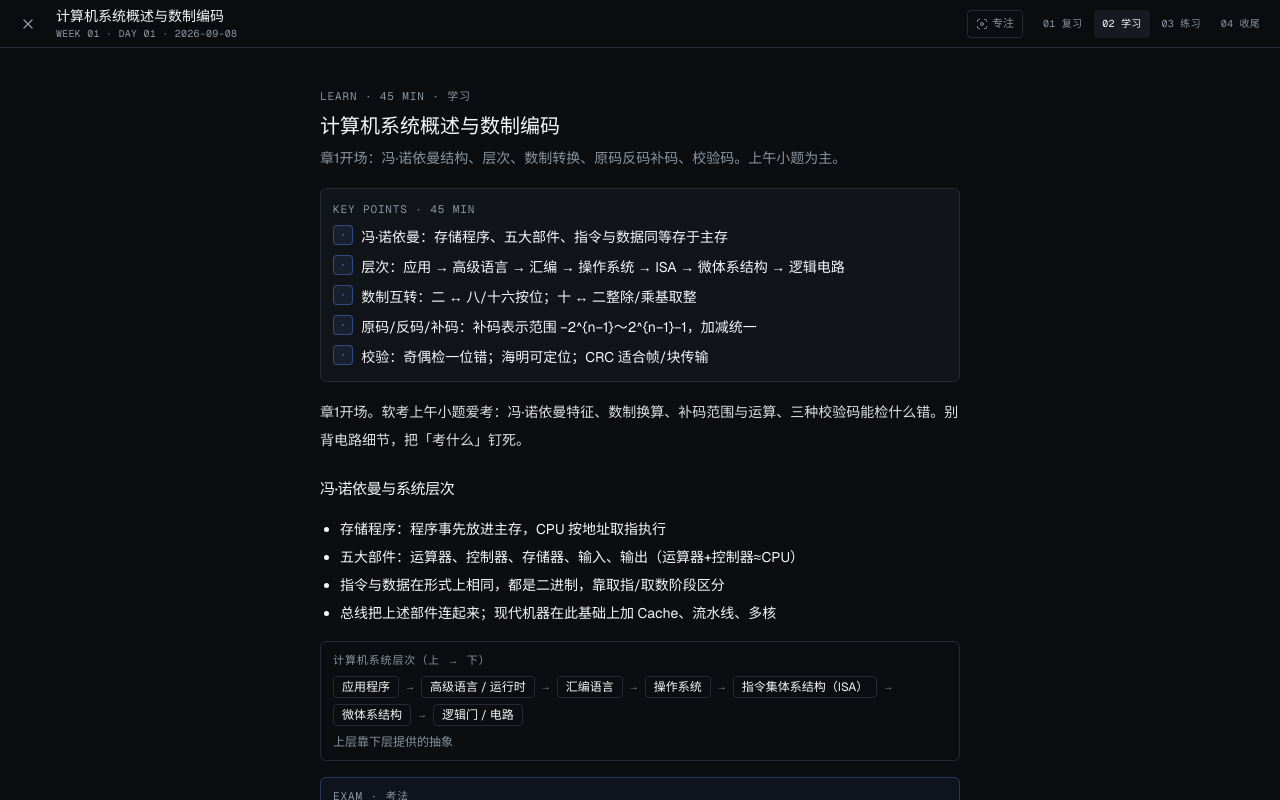
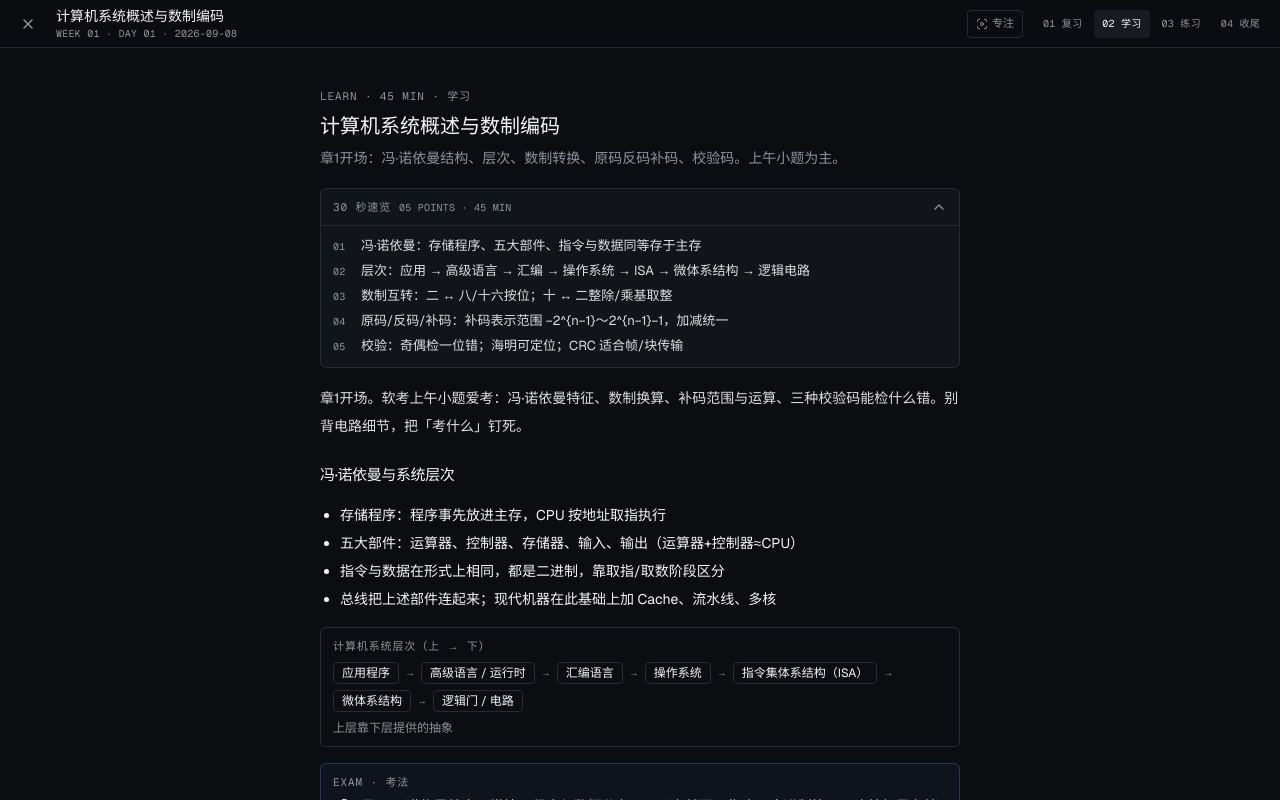
Before and after one commit to x1phyr/ruanshe-8weeks, a Next.js app: page /ruanshe-8weeks/learn in a window 1280 px wide. Both pictures are taken after a click on the button "进入学习". Shown: the top 800 px of the page. Built offline with nearby package versions, Linux system fonts and the light colour scheme.

Commit message:
feat: add collapsible 30-second skim strip on lesson view

```diff
--- a/components/learn/lesson-view.tsx
+++ b/components/learn/lesson-view.tsx
@@ -1,4 +1,9 @@
-import { KindPill, Surface } from "@/components/ui-bits";
+"use client";
+
+import { useState } from "react";
+import { ChevronDown } from "lucide-react";
+import { Surface } from "@/components/ui-bits";
+import { pad2 } from "@/lib/dates";
 import type { Lesson, LessonBlock } from "@/lib/types";
 import { cn } from "@/lib/utils";
 
@@ -117,20 +122,80 @@ function Block({ block }: { block: LessonBlock }) {
   }
 }
 
-export function LessonView({ lesson }: { lesson: Lesson }) {
+function SkimStrip({
+  keyPoints,
+  minutes,
+  defaultExpanded = true,
+}: {
+  keyPoints: string[];
+  minutes: number;
+  defaultExpanded?: boolean;
+}) {
+  const [open, setOpen] = useState(defaultExpanded);
+  if (keyPoints.length === 0) return null;
+
+  return (
+    <Surface className="overflow-hidden">
+      <button
+        type="button"
+        onClick={() => setOpen((v) => !v)}
+        className="flex w-full items-center gap-2 px-3 py-2.5 text-left hover:bg-surface-hover/60"
+        aria-expanded={open}
+      >
+        <div className="min-w-0 flex-1">
+          <div className="flex flex-wrap items-baseline gap-x-2 gap-y-0.5">
+            <span className="label-caps">30 秒速览</span>
+            <span className="font-mono text-[10px] tracking-wide text-muted-foreground">
+              {pad2(keyPoints.length)} POINTS · {minutes} MIN
+            </span>
+          </div>
+          {!open ? (
+            <p className="mt-1 truncate text-xs text-muted-foreground">
+              {keyPoints[0]}
+              {keyPoints.length > 1 ? ` · +${keyPoints.length - 1}` : ""}
+            </p>
+          ) : null}
+        </div>
+        <ChevronDown
+          className={cn(
+            "size-4 shrink-0 text-muted-foreground transition-transform",
+            open && "rotate-180",
+          )}
+          aria-hidden
+        />
+        <span className="sr-only">{open ? "收起" : "展开"}</span>
+      </button>
+      {open ? (
+        <ol className="space-y-1 border-t border-border px-3 py-2.5">
+          {keyPoints.map((point, i) => (
+            <li key={point} className="flex gap-2 text-[13px] leading-5">
+              <span className="w-5 shrink-0 pt-px font-mono text-[10px] tracking-wide text-muted-foreground">
+                {pad2(i + 1)}
+              </span>
+              <span className="min-w-0 text-foreground/90">{point}</span>
+            </li>
+          ))}
+        </ol>
+      ) : null}
+    </Surface>
+  );
+}
+
+export function LessonView({
+  lesson,
+  defaultSkimExpanded = true,
+}: {
+  lesson: Lesson;
+  /** Learn-day default: expanded. Collapse optional. */
+  defaultSkimExpanded?: boolean;
+}) {
   return (
     <div className="space-y-4">
-      <Surface className="p-3">
-        <div className="label-caps">Key points · {lesson.minutes} MIN</div>
-        <ul className="mt-2 space-y-1.5">
-          {lesson.keyPoints.map((point) => (
-            <li key={point} className="flex gap-2 text-sm leading-6">
-              <KindPill tone="brand">·</KindPill>
-              <span>{point}</span>
-            </li>
-          ))}
-        </ul>
-      </Surface>
+      <SkimStrip
+        keyPoints={lesson.keyPoints}
+        minutes={lesson.minutes}
+        defaultExpanded={defaultSkimExpanded}
+      />
       {lesson.blocks.map((block, index) => (
         <Block key={index} block={block} />
       ))}
```
Also changed, not shown: 1 other file (tests, documents, lock files or other folders).
